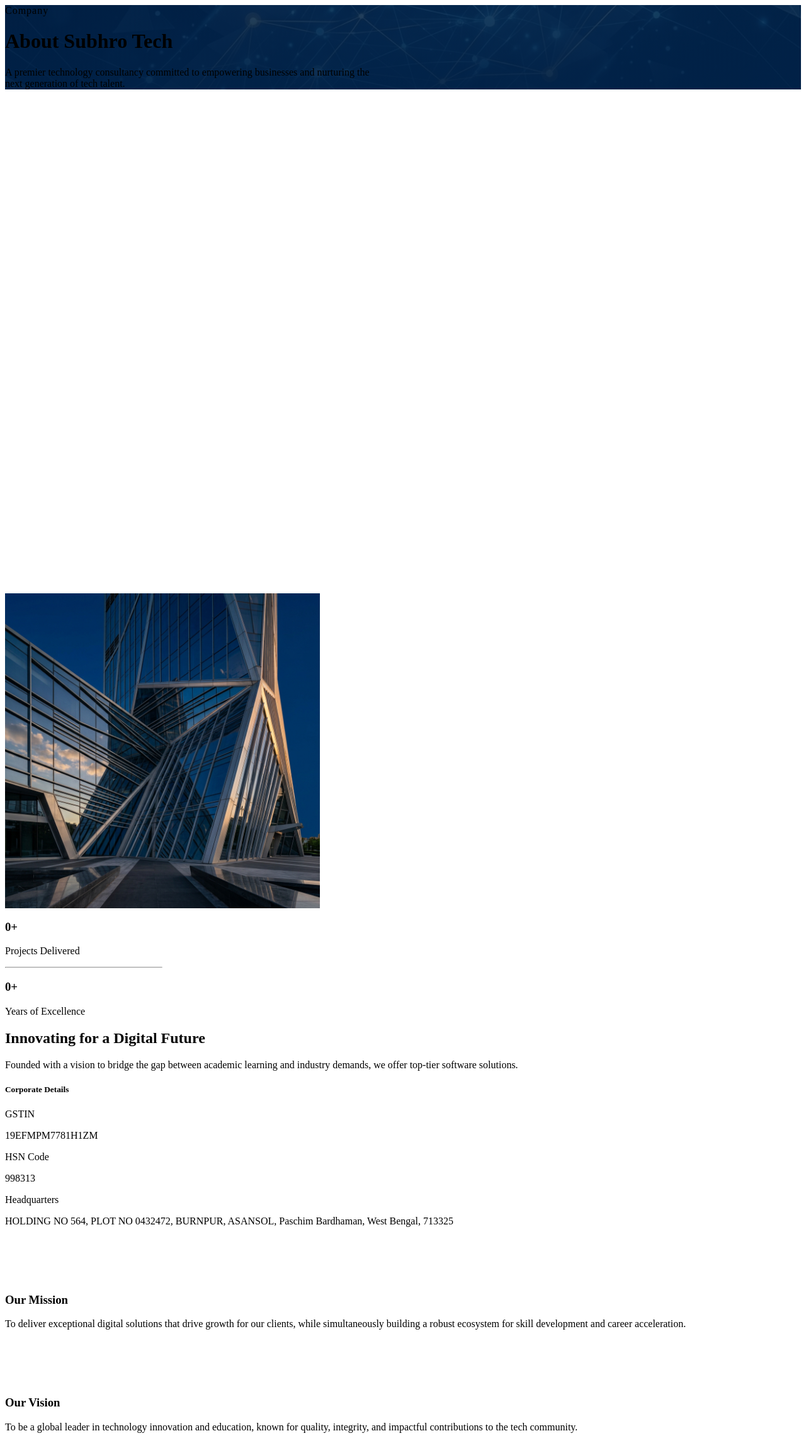
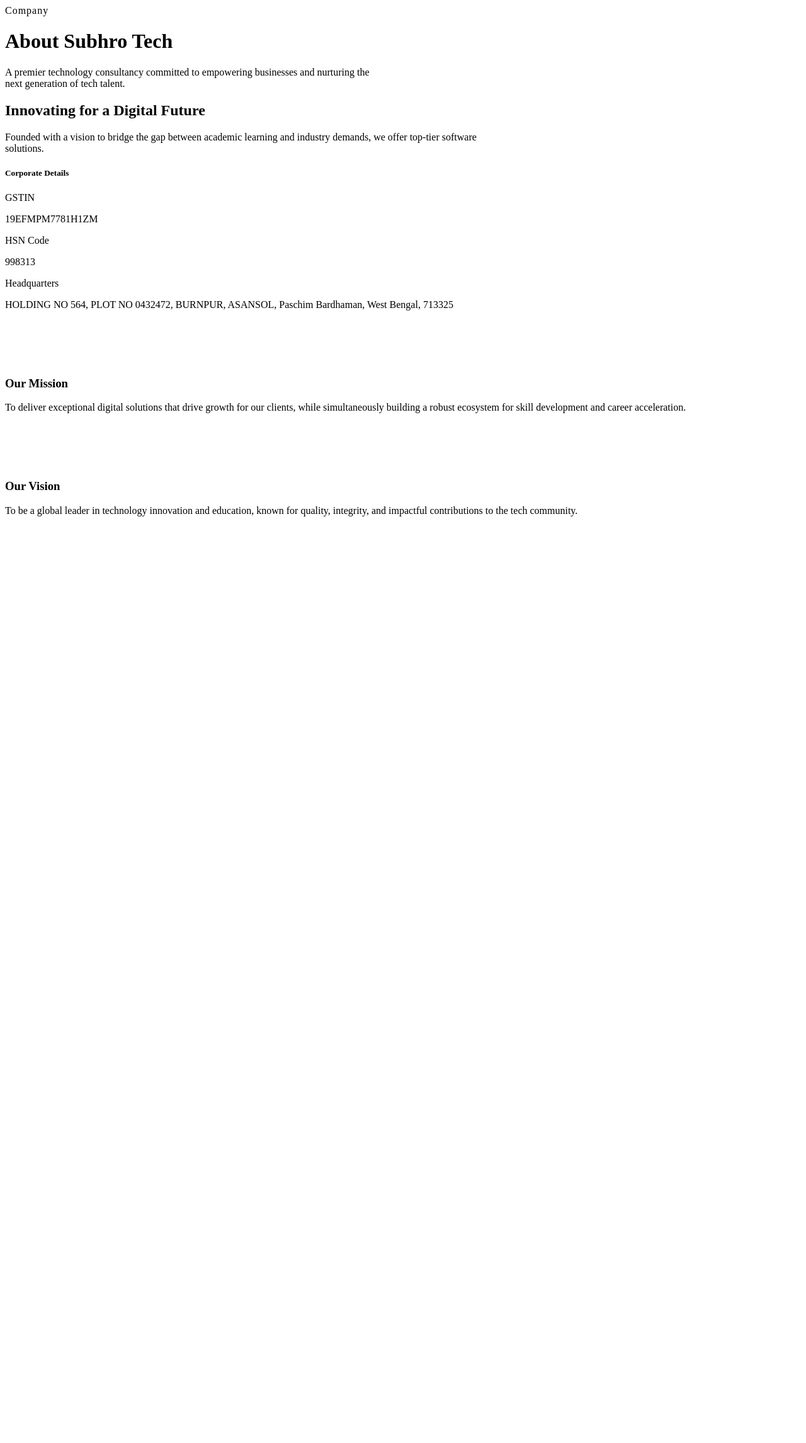
Before and after one commit to Vipin7880/Common, a PHP site: page /app/pages/about-us/about-us.component.html in a window 1280 px wide. Shown: the whole page at 63% size. After the commit the page ends 820 px from the top, so only its background shows below. Run offline with PHP 8.4, Linux system fonts and the light colour scheme.

Commit message:
feat: scaffold project structure with essential pages, layout components, and global styling

```diff
--- a/SubhroTech/package.json
+++ b/SubhroTech/package.json
@@ -27,7 +27,9 @@
     "rxjs": "~7.5.0",
     "slick-carousel": "^1.8.1",
     "sweetalert2": "^11.26.17",
+    "three": "^0.144.0",
     "tslib": "^2.3.0",
+    "vanta": "^0.5.24",
     "xlsx": "^0.18.5",
     "zone.js": "~0.11.4"
   },
@@ -37,6 +39,7 @@
     "@angular/compiler-cli": "^14.2.0",
     "@types/canvas-confetti": "^1.9.0",
     "@types/jasmine": "~4.0.0",
+    "@types/three": "^0.144.0",
     "jasmine-core": "~4.3.0",
     "karma": "~6.4.0",
     "karma-chrome-launcher": "~3.1.0",
--- a/SubhroTech/src/app/app.component.html
+++ b/SubhroTech/src/app/app.component.html
@@ -1,4 +1,6 @@
-<div class="d-flex flex-column min-vh-100">
+<div id="vanta-bg" style="position: fixed; top: 0; left: 0; width: 100vw; height: 100vh; z-index: -2;"></div>
+<div style="position: fixed; top: 0; left: 0; width: 100vw; height: 100vh; z-index: -1; background: linear-gradient(180deg, rgba(0,21,47,0.7) 0%, rgba(0,10,25,0.85) 100%);"></div>
+<div class="d-flex flex-column min-vh-100 position-relative" style="z-index: 1;">
   <app-header></app-header>
   <main class="flex-grow-1">
     <router-outlet></router-outlet>
--- a/SubhroTech/src/app/core/footer/footer.component.html
+++ b/SubhroTech/src/app/core/footer/footer.component.html
@@ -1,4 +1,4 @@
-<footer class="text-white pt-5 pb-4 mt-auto" style="background-color: var(--primary-color);">
+<footer class="text-white pt-5 pb-4 mt-auto glass-panel">
     <div class="container pt-4">
         <div class="row g-5 mb-5">
             <!-- Column 1: Brand -->
@@ -40,7 +40,7 @@
                 <h6 class="fw-bold mb-4 text-white text-uppercase letter-spacing-1 small">Newsletter</h6>
                 <p class="text-white-50 mb-4">Subscribe to our newsletter for the latest tech insights and company updates.</p>
                 <div class="input-group shadow-sm" style="height: 50px;">
-                    <input type="email" class="form-control border-0 px-4" placeholder="Email address" aria-label="Email address" [(ngModel)]="email">
+                    <input type="email" class="form-control border-0 px-4 text-white" style="background-color: rgba(255,255,255,0.1);" placeholder="Email address" aria-label="Email address" [(ngModel)]="email">
                     <button class="btn px-4 fw-bold text-dark" type="button" (click)="subscribe()" style="background-color: var(--secondary-color) !important; border: none;">Subscribe</button>
                 </div>
             </div>
--- a/SubhroTech/src/app/core/header/header.component.html
+++ b/SubhroTech/src/app/core/header/header.component.html
@@ -1,4 +1,4 @@
-<header class="navbar navbar-expand-lg navbar-dark sticky-top shadow-sm" style="background-color: var(--primary-color);">
+<header class="navbar navbar-expand-lg navbar-dark sticky-top shadow-sm glass-panel">
     <div class="container">
         <a class="navbar-brand fw-bold d-flex align-items-center gap-2" routerLink="/" (click)="closeMenu()">
             <img src="assets/logo.png" alt="Subhro Tech Logo" height="40" class="d-inline-block align-text-top">
--- a/SubhroTech/src/app/pages/about-us/about-us.component.html
+++ b/SubhroTech/src/app/pages/about-us/about-us.component.html
@@ -1,5 +1,5 @@
 <!-- Cinematic Header -->
-<div class="pt-5 pb-5" style="background-image: linear-gradient(rgba(0, 33, 71, 0.85), rgba(0, 33, 71, 0.95)), url('assets/images/hero-bg.png'); background-size: cover; background-position: center;">
+<div class="pt-5 pb-5">
     <div class="container pt-4">
         <div class="row align-items-end mb-4">
             <div class="col-lg-8">
@@ -14,42 +14,29 @@
 <!-- Main Content Area -->
 <div class="container py-5 mt-4">
     <div class="row g-5 align-items-center mb-5">
-        <div class="col-lg-6 mb-4 mb-lg-0 position-relative">
-            <!-- Decorative Square behind image -->
-            <div class="position-absolute bg-light rounded-4 d-none d-lg-block" style="width: 100%; height: 100%; top: 20px; left: -20px; z-index: 0;"></div>
-            <img src="assets/images/about-abstract.png" alt="Company Overview" class="img-fluid rounded-4 shadow-lg position-relative z-index-1 w-100" style="object-fit: cover; height: 500px;">
-
-            <!-- Floating Stats Card -->
-            <div class="position-absolute bottom-0 end-0 bg-white p-4 rounded-4 shadow-lg z-index-2 me-n4 mb-4 d-none d-xl-block border-start border-4 border-primary" style="width: 250px;">
-                <h3 class="fw-bold text-dark mb-1" [appCountUp]="235" [duration]="2500">0+</h3>
-                <p class="text-secondary small mb-0 fw-medium">Projects Delivered</p>
-                <hr class="my-3 opacity-25">
-                <h3 class="fw-bold text-dark mb-1" [appCountUp]="7" [duration]="1500">0+</h3>
-                <p class="text-secondary small mb-0 fw-medium">Years of Excellence</p>
+        <div class="col-12">
+            <div class="text-center mb-5">
+                <h2 class="display-5 fw-bold mb-4 text-white">Innovating for a Digital Future</h2>
+                <p class="lead text-white-50 mb-4 mx-auto" style="max-width: 800px;">Founded with a vision to bridge the gap between academic learning and industry demands, we offer top-tier software solutions.</p>
             </div>
-        </div>
-
-        <div class="col-lg-6 ps-lg-5">
-            <h2 class="display-5 fw-bold mb-4 text-dark">Innovating for a Digital Future</h2>
-            <p class="lead text-secondary mb-4 opacity-75">Founded with a vision to bridge the gap between academic learning and industry demands, we offer top-tier software solutions.</p>
 
             <!-- Company Details Bento -->
-            <div class="card border-0 rounded-4 shadow-sm bg-light p-4 mb-4">
-                <h5 class="fw-bold mb-4 text-dark d-flex align-items-center">
+            <div class="card border-0 rounded-4 shadow-sm p-4 mb-4 mx-auto" style="max-width: 800px;">
+                <h5 class="fw-bold mb-4 text-white d-flex align-items-center">
                     <i class="bi bi-building text-primary me-2 fs-4"></i> Corporate Details
                 </h5>
-                <div class="row g-3">
+                <div class="row g-4">
                     <div class="col-sm-6">
-                        <p class="small text-secondary text-uppercase fw-bold mb-1 letter-spacing-1">GSTIN</p>
-                        <p class="fw-medium text-dark mb-0">19EFMPM7781H1ZM</p>
+                        <p class="small text-white-50 text-uppercase fw-bold mb-1 letter-spacing-1">GSTIN</p>
+                        <p class="fw-medium text-white mb-0 fs-5">19EFMPM7781H1ZM</p>
                     </div>
                     <div class="col-sm-6">
-                        <p class="small text-secondary text-uppercase fw-bold mb-1 letter-spacing-1">HSN Code</p>
-                        <p class="fw-medium text-dark mb-0">998313</p>
+                        <p class="small text-white-50 text-uppercase fw-bold mb-1 letter-spacing-1">HSN Code</p>
+                        <p class="fw-medium text-white mb-0 fs-5">998313</p>
                     </div>
-                    <div class="col-12 mt-3 pt-3 border-top border-dark border-opacity-10">
-                        <p class="small text-secondary text-uppercase fw-bold mb-2 letter-spacing-1">Headquarters</p>
-                        <p class="fw-medium text-dark mb-0 d-flex align-items-start">
+                    <div class="col-12 mt-4 pt-4 border-top border-light border-opacity-25">
+                        <p class="small text-white-50 text-uppercase fw-bold mb-2 letter-spacing-1">Headquarters</p>
+                        <p class="fw-medium text-white mb-0 d-flex align-items-start fs-6">
                             <i class="bi bi-geo-alt-fill text-primary me-2 mt-1"></i>
                             HOLDING NO 564, PLOT NO 0432472, BURNPUR, ASANSOL, Paschim Bardhaman, West Bengal, 713325
                         </p>
@@ -62,21 +49,21 @@
     <!-- Mission & Vision Split -->
     <div class="row g-4 mt-5">
         <div class="col-md-6">
-            <div class="card h-100 border-0 rounded-4 shadow-sm p-4 p-md-5 position-relative bg-white">
-                <div class="d-inline-flex align-items-center justify-content-center bg-primary bg-opacity-10 text-primary rounded-3 mb-4" style="width: 70px; height: 70px;">
+            <div class="card h-100 border-0 rounded-4 shadow-sm p-4 p-md-5 position-relative">
+                <div class="d-inline-flex align-items-center justify-content-center bg-white bg-opacity-10 text-white rounded-3 mb-4" style="width: 70px; height: 70px;">
                     <i class="bi bi-bullseye fs-1"></i>
                 </div>
-                <h3 class="fw-bold mb-3 text-dark">Our Mission</h3>
-                <p class="text-secondary mb-0 fs-6 lh-lg">To deliver exceptional digital solutions that drive growth for our clients, while simultaneously building a robust ecosystem for skill development and career acceleration.</p>
+                <h3 class="fw-bold mb-3 text-white">Our Mission</h3>
+                <p class="text-white-50 mb-0 fs-6 lh-lg">To deliver exceptional digital solutions that drive growth for our clients, while simultaneously building a robust ecosystem for skill development and career acceleration.</p>
             </div>
         </div>
         <div class="col-md-6">
-            <div class="card h-100 border-0 rounded-4 shadow-sm p-4 p-md-5 position-relative bg-white">
+            <div class="card h-100 border-0 rounded-4 shadow-sm p-4 p-md-5 position-relative">
                 <div class="d-inline-flex align-items-center justify-content-center text-white rounded-3 mb-4" style="width: 70px; height: 70px; background-color: var(--secondary-color);">
                     <i class="bi bi-eye fs-1"></i>
                 </div>
-                <h3 class="fw-bold mb-3 text-dark">Our Vision</h3>
-                <p class="text-secondary mb-0 fs-6 lh-lg">To be a global leader in technology innovation and education, known for quality, integrity, and impactful contributions to the tech community.</p>
+                <h3 class="fw-bold mb-3 text-white">Our Vision</h3>
+                <p class="text-white-50 mb-0 fs-6 lh-lg">To be a global leader in technology innovation and education, known for quality, integrity, and impactful contributions to the tech community.</p>
             </div>
         </div>
     </div>
--- a/SubhroTech/src/app/pages/privacy/privacy.component.html
+++ b/SubhroTech/src/app/pages/privacy/privacy.component.html
@@ -1,5 +1,5 @@
 <!-- Cinematic Header -->
-<div class="pt-5 pb-5" style="background-image: linear-gradient(rgba(0, 33, 71, 0.9), rgba(0, 33, 71, 0.95)), url('assets/images/hero-bg.png'); background-size: cover; background-position: center;">
+<div class="pt-5 pb-5">
     <div class="container pt-4">
         <div class="row mb-3">
             <div class="col-lg-8">
--- a/SubhroTech/src/app/pages/refunds/refunds.component.html
+++ b/SubhroTech/src/app/pages/refunds/refunds.component.html
@@ -1,5 +1,5 @@
 <!-- Cinematic Header -->
-<div class="pt-5 pb-5" style="background-image: linear-gradient(rgba(0, 33, 71, 0.9), rgba(0, 33, 71, 0.95)), url('assets/images/hero-bg.png'); background-size: cover; background-position: center;">
+<div class="pt-5 pb-5">
     <div class="container pt-4">
         <div class="row mb-3">
             <div class="col-lg-8">
--- a/SubhroTech/src/app/pages/services/services.component.html
+++ b/SubhroTech/src/app/pages/services/services.component.html
@@ -1,4 +1,4 @@
-<div class="pt-5 pb-5" style="background-image: linear-gradient(rgba(0, 33, 71, 0.85), rgba(0, 33, 71, 0.95)), url('assets/images/hero-bg.png'); background-size: cover; background-position: center;">
+<div class="pt-5 pb-5">
     <div class="container pt-4">
         <div class="row align-items-end mb-4">
             <div class="col-lg-8">
--- a/SubhroTech/src/app/pages/terms/terms.component.html
+++ b/SubhroTech/src/app/pages/terms/terms.component.html
@@ -1,5 +1,5 @@
 <!-- Cinematic Header -->
-<div class="pt-5 pb-5" style="background-image: linear-gradient(rgba(0, 33, 71, 0.9), rgba(0, 33, 71, 0.95)), url('assets/images/hero-bg.png'); background-size: cover; background-position: center;">
+<div class="pt-5 pb-5">
     <div class="container pt-4">
         <div class="row mb-3">
             <div class="col-lg-8">
```
Also changed, not shown: SubhroTech/src/app/app.component.ts (+28 -2 lines), SubhroTech/src/app/pages/contact-us/contact-us.component.html (+3 -4 lines), SubhroTech/src/app/pages/landing-page/landing-page.component.html (+3 -5 lines), SubhroTech/src/styles.scss (+31 -5 lines), SubhroTech/package-lock.json, SubhroTech/src/assets/images/about-abstract.png (deleted).
